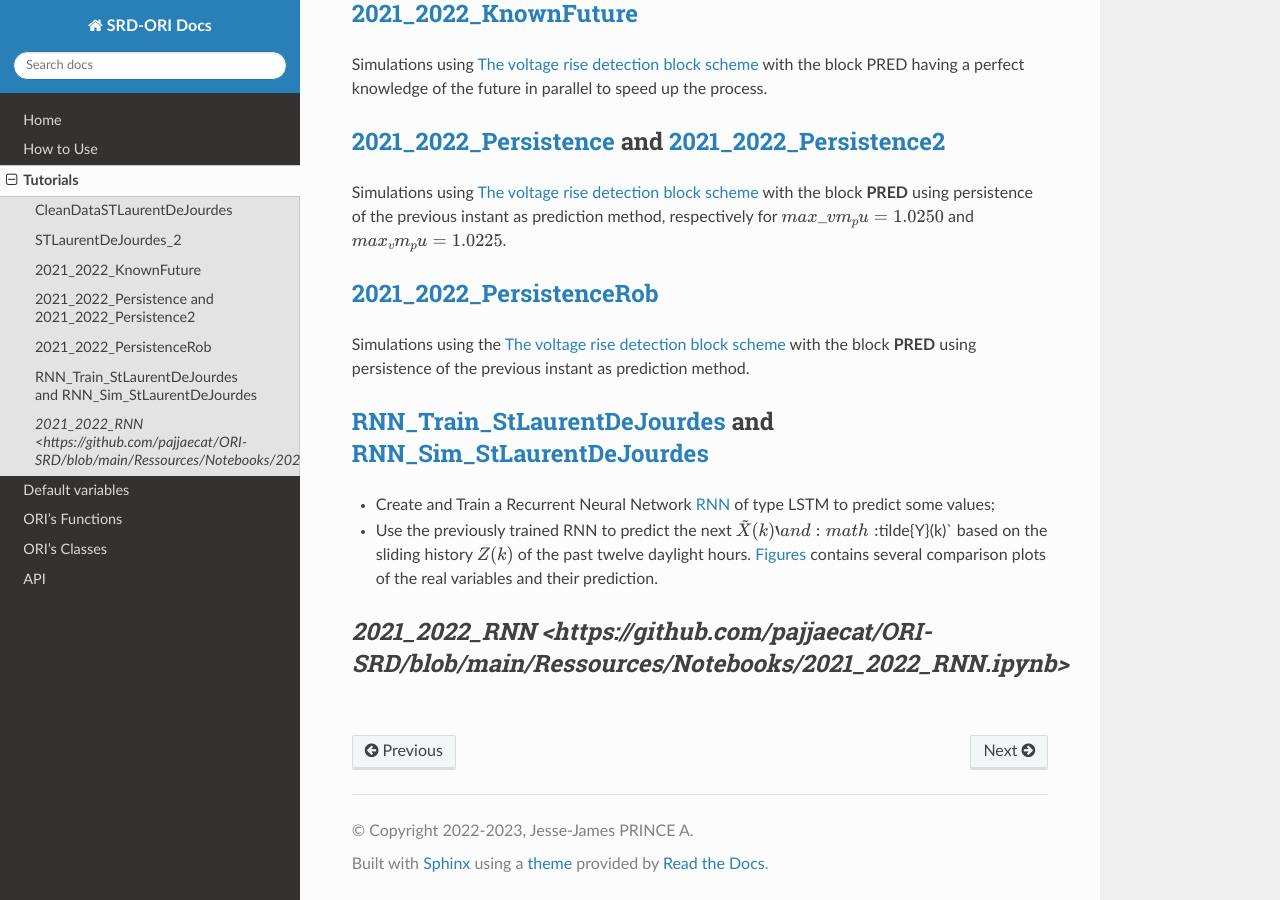
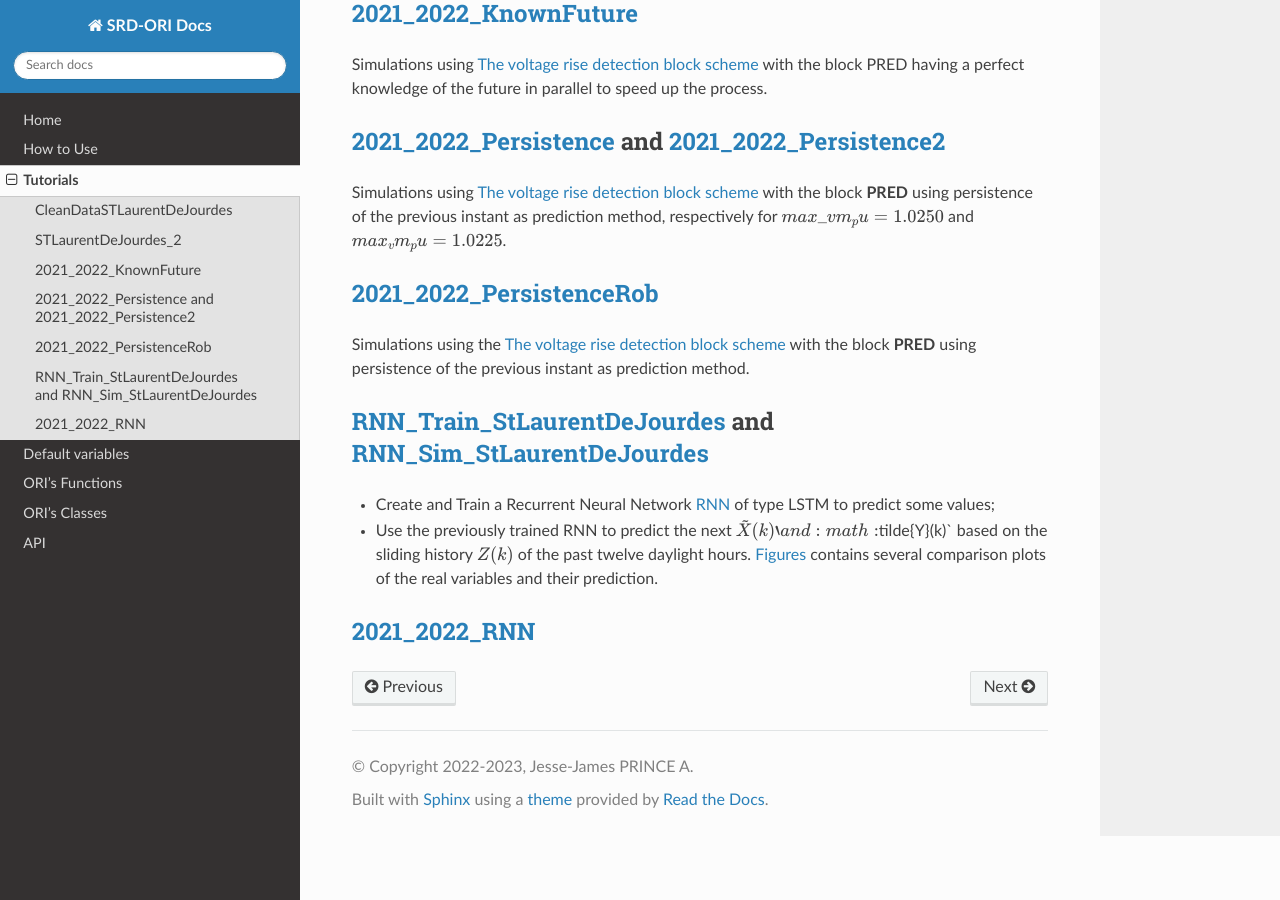
Before and after one commit to pajjaecat/ORI-SRD, a Sphinx documentation site: the page built from docs/tutorials.rst, in a window 1280 px wide and 900 px high, scrolled down 664 px. Built offline with Sphinx 7.4.7 and the Read the Docs theme 2.0.0, drawn with Linux system fonts in a browser that asks for light colours.

Commit message:
Update tutorials.rst

```diff
--- a/docs/tutorials.rst
+++ b/docs/tutorials.rst
@@ -75,5 +75,5 @@
 
 .. _2021_2022_RNN:
 
-`2021_2022_RNN <https://github.com/pajjaecat/ORI-SRD/blob/main/Ressources/Notebooks/2021_2022_RNN.ipynb>`
+`2021_2022_RNN <https://github.com/pajjaecat/ORI-SRD/blob/main/Ressources/Notebooks/2021_2022_RNN.ipynb>`_
 """""""""""""""""""""""""""""""""""""""""""""""""""""""""""""""""""""""""""""""""""""""""""""""""""""""""""""
```
